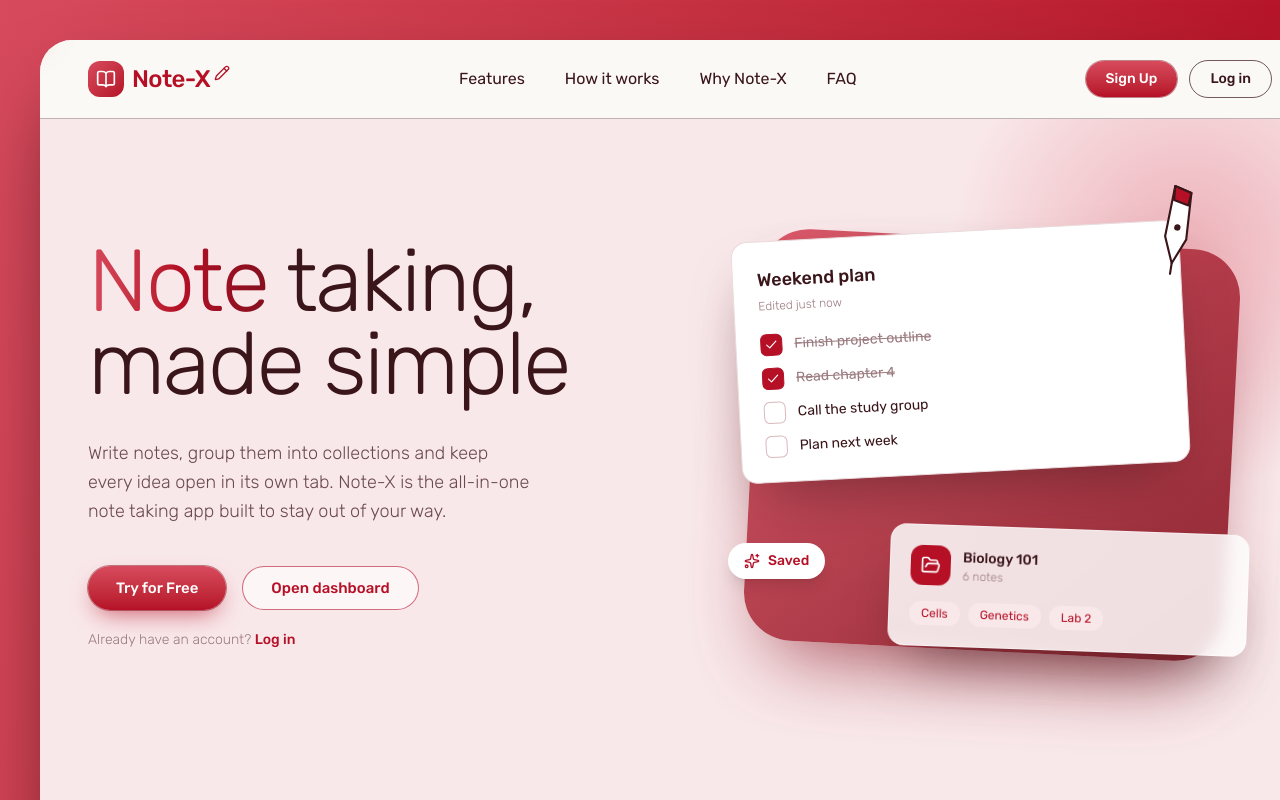
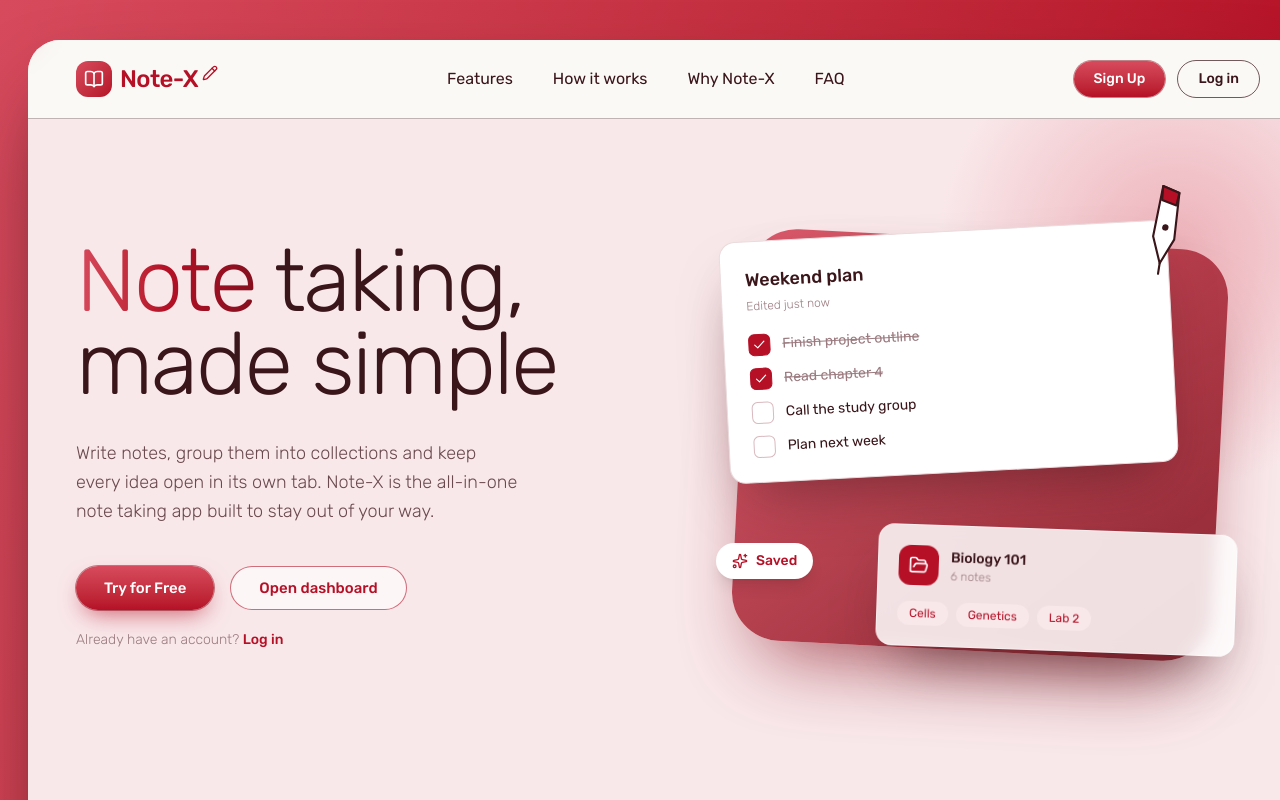
Before and after one commit to LordDominion141/note-x, a Next.js app: page / in a window 1280 px wide. Shown: the top 800 px of the page. Built offline with nearby package versions, Linux system fonts and the light colour scheme.

Commit message:
and another

```diff
--- a/src/app/(main)/layout.jsx
+++ b/src/app/(main)/layout.jsx
@@ -4,5 +4,5 @@ export const metadata = {
 };
 
 export default function RootLayout({ children }) {
-  return <main className="overflow-x-clip">{children}</main>;
+  return <main className="overflow-x-clip m-0">{children}</main>;
 }
--- a/src/app/(main)/page.jsx
+++ b/src/app/(main)/page.jsx
@@ -121,8 +121,8 @@ const LandingPage = () => {
     const [menuOpen, setMenuOpen] = useState(false);
 
     return (
-        <div className={`${rubik.className} min-h-screen w-full bg-linear-to-br from-[#d74a5d] via-[#b51026] to-[#4e0611] p-3 text-[#3a1519] sm:p-6 lg:p-10`}>
-            <div className="mx-auto max-w-7xl overflow-hidden rounded-4xl bg-[#faf9f6] shadow-[0_40px_90px_-30px_rgba(0,0,0,0.7)]">
+        <div className={`${rubik.className} min-h-screen w-full bg-linear-to-br from-[#d74a5d] via-[#b51026] to-[#4e0611] m-0 p-3 text-[#3a1519] sm:p-6 lg:p-10`}>
+            <div className="mx-auto relative -left-3 max-w-7xl overflow-hidden rounded-4xl bg-[#faf9f6] shadow-[0_40px_90px_-30px_rgba(0,0,0,0.7)] ">
 
                 {/* NAVBAR */}
                 <nav className="sticky top-0 z-40 border-b border-[#3a1519]/30 bg-[#faf9f6]/90 backdrop-blur">
```
